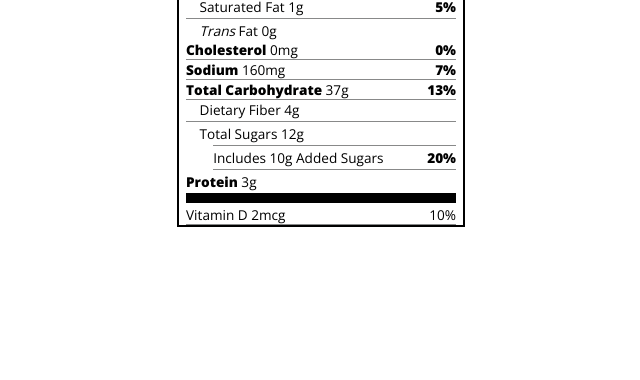
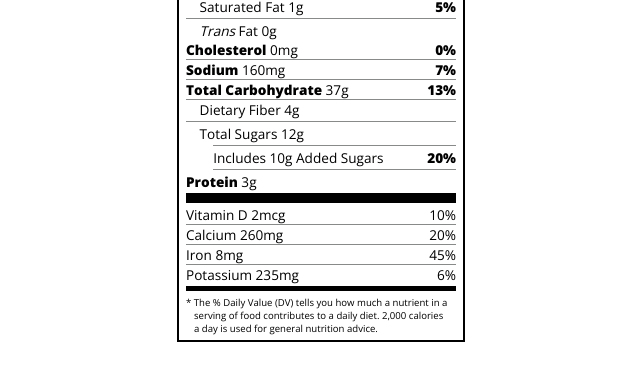
Before and after one commit to arivreduce/nutrition-label, a plain HTML site: page index.html in a window 1280 px wide. Shown: the part 228-608 px from the top of the page, without its empty margins (319-959 px from the left). Drawn offline with nearby package versions, Linux system fonts and the light colour scheme.

Commit message:
added final styling to label, getting all sections needed

```diff
--- a/index.html
+++ b/index.html
@@ -65,7 +65,16 @@
         </p>
         <div class="divider large"></div>
         <p>Vitamin D 2mcg <span>10%</span></p>
+        <p>Calcium 260mg <span>20%</span></p>
+        <p>Iron 8mg <span>45%</span></p>
+        <p class="no-divider">Potassium 235mg <span>6%</span></p>
       </div>
+      <div class="medium divider"></div>
+      <p class="note">
+        * The % Daily Value (DV) tells you how much a nutrient in a serving of
+        food contributes to a daily diet. 2,000 calories a day is used for
+        general nutrition advice.
+      </p>
     </div>
   </body>
 </html>
--- a/styles.css
+++ b/styles.css
@@ -71,3 +71,9 @@ p {
 .double-indent {
   margin-left: 2em;
 }
+.note {
+  font-size: 0.6rem;
+  margin: 5px 0;
+  padding: 0 8px;
+  text-indent: -8px;
+}
```
